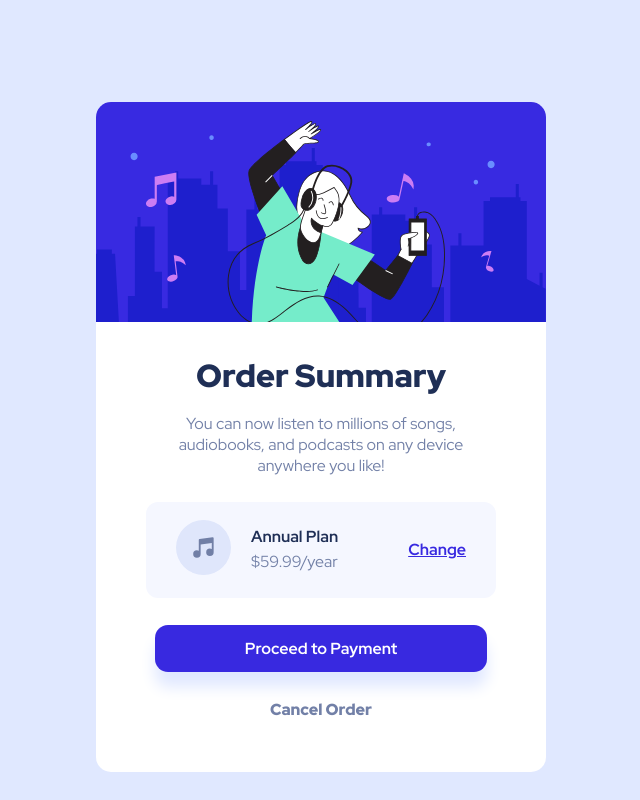
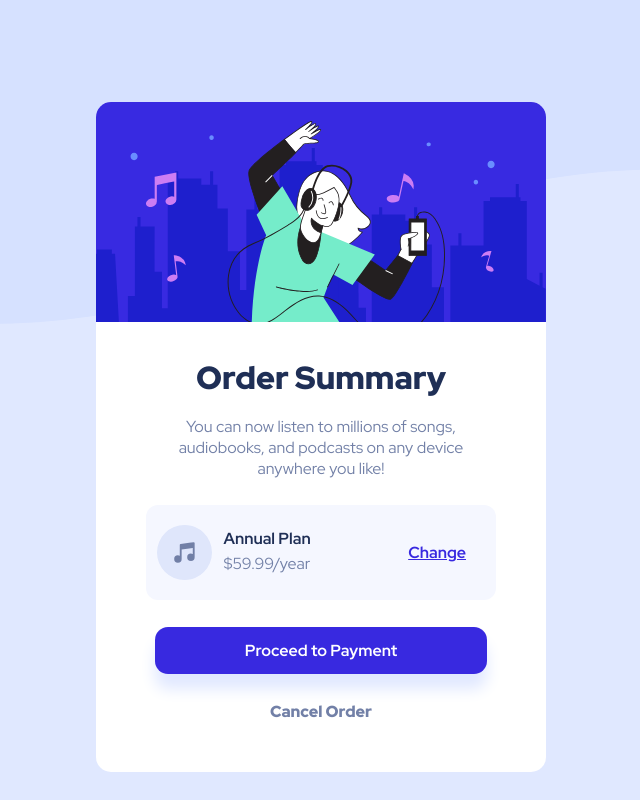
Before and after one commit to LucaRiver0n/SummaryChallenge, a website: page index.html in a window 1280 px wide. Shown: the whole page, without its empty margins (319-959 px from the left). Drawn offline with Linux system fonts and the light colour scheme.

Commit message:
agregue el fondo

```diff
--- a/index.html
+++ b/index.html
@@ -12,6 +12,7 @@
 
   </head>
   <body>
+    <img src="./images/pattern-background-desktop.svg" alt="">
     <main>
       <div class="imagen">
         <img src="./images/illustration-hero.svg" alt="">
--- a/scss/index.scss
+++ b/scss/index.scss
@@ -5,12 +5,21 @@ body{
     justify-content: center;
     margin-top: 8%;
     font-family: Red Hat Display;
+    img{
 
+        z-index: -1;
+        position: absolute;
+        width: 100%;
+        margin-bottom: 48%;
+
+    }
     main{
+        z-index: 2;
         width: 450px;
        height: 670px;
         background-color: white;
         border-radius: 15px;
+
         .imagen{
             img{
                 max-width: fit-content;
@@ -26,6 +35,7 @@ body{
                 display: flex;
                 justify-content: center;
                 flex-direction: column;
+                margin-top: 65%;
                 h1{
                     font-weight: 900;
                     text-align: center;
@@ -50,6 +60,10 @@ body{
                     img{
                         width: 55px;
                         height: 55px;
+                        z-index: 3;
+                        position: absolute;
+                        margin-top: -27px;
+                        margin-left: -19px;
 
                     }
                 }
```
Also changed, not shown: css/main.css, 1 other file.
